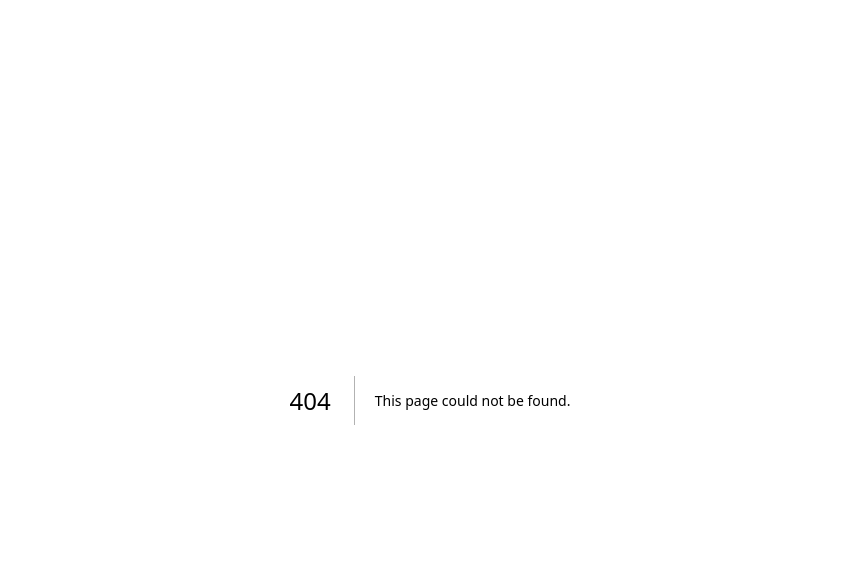
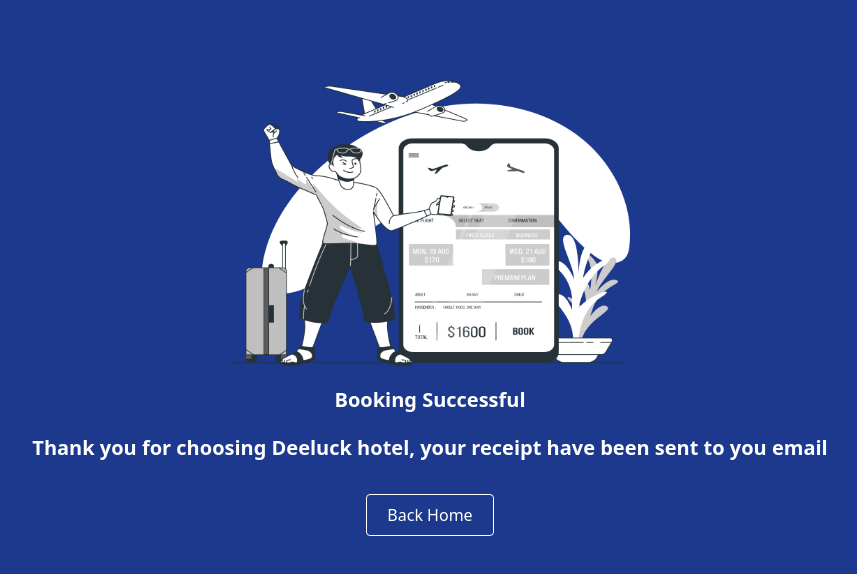
Before and after one commit to Mayoroftata/hotel-management-system, a Next.js app: page /bookingsuccessful in a window 1280 px wide. Before the commit this address had no page. Shown: the top 574 px of the page, without its empty margins (210-1067 px from the left). Built offline with nearby package versions, Linux system fonts and the light colour scheme.

Commit message:
booking successful page done

```diff
--- /dev/null
+++ b/src/app/bookingsuccessful/page.js
@@ -0,0 +1,23 @@
+"use client"
+import React from 'react'
+import Link from 'next/link'
+import Image from 'next/image'
+
+const Page = () => {
+    return (
+        <div>
+            <div className='justify-center pt-20  min-h-screen bg-blue-900'>
+                <div className='space-y-5'>
+                    <Image className='px-7 md:px-0 mx-auto' src='/images/bro.png' width={400} height={0} alt='book' />
+                    <p className='text-center text-xl font-bold text-white'>Booking Successful</p>
+                    <p className='text-center px-4 text-xl font-bold text-white'>Thank you for choosing Deeluck hotel, your receipt have been sent to you email</p>
+                    <div className='text-center'>
+                        <button className='bg-blue-900 text-white font-base rounded border border-white px-5 py-2 mt-3'>Back Home</button>
+                    </div>
+                </div>
+            </div>
+        </div>
+    )
+}
+
+export default Page
--- a/src/app/payment/page.js
+++ b/src/app/payment/page.js
@@ -26,7 +26,7 @@
     })
     return (
         <div>
-            <div className='justify-center flex items-center  min-h-screen bg-blue-900'>
+            <div className='justify-center flex py-3 items-center  min-h-screen bg-blue-900'>
                 <div className='bg-white  w-full max-w-lg mx-6 border border-white/20 shadow rounded'>
                     <div className='border border-blue-900 rounded pl-3 md:mx-4 mx-5 py-1 my-3'>
                         <p className='font-bold text-blue-900 text-lg'>Payment Details</p>
```
Also changed, not shown: public/images/bro.png (added).
